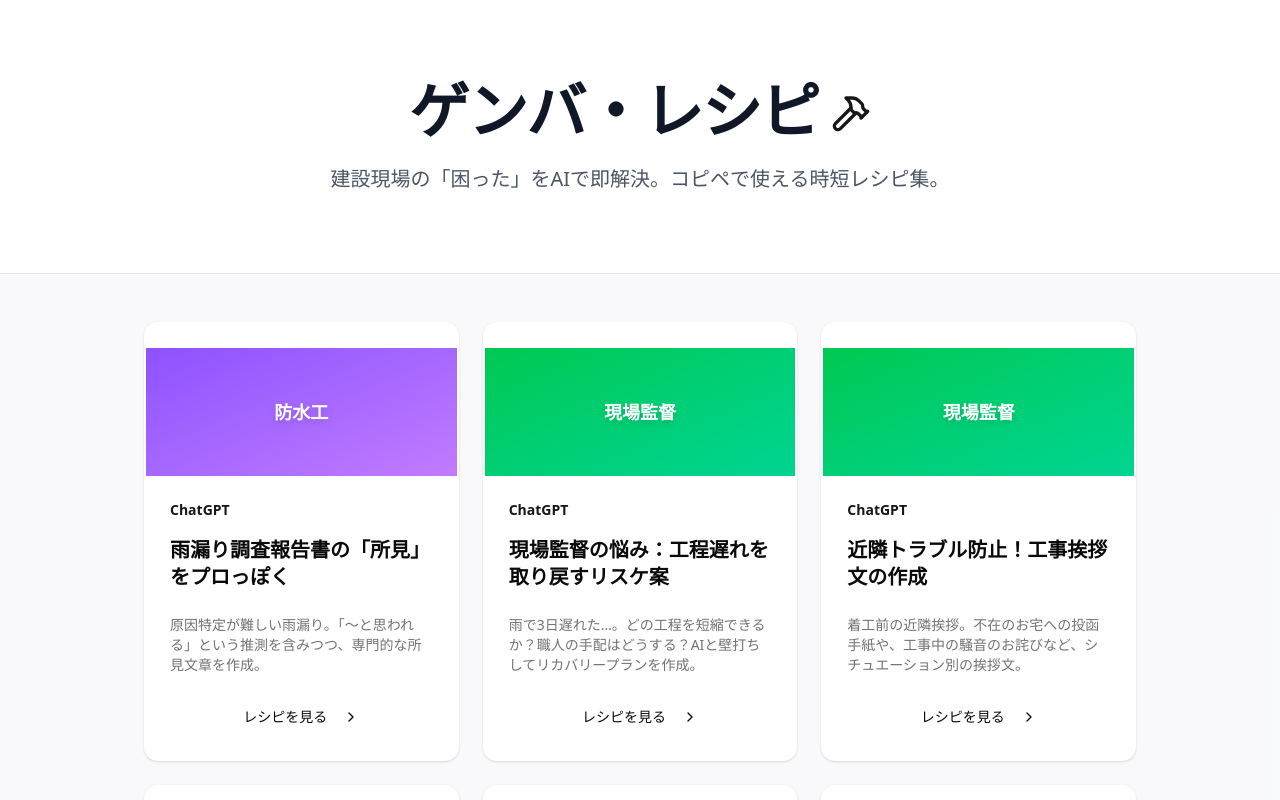
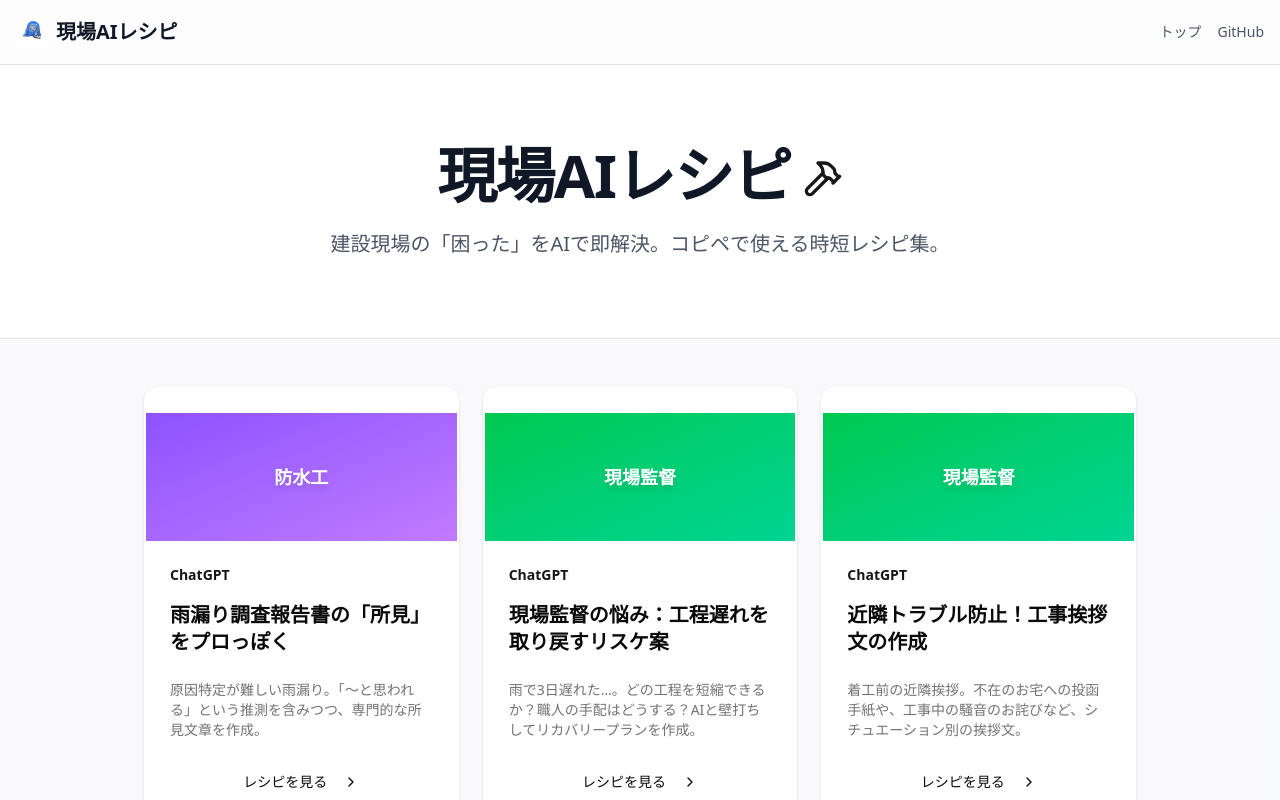
Before and after one commit to nogutaku1/gemba-recipe, a Next.js app: page / in a window 1280 px wide. Shown: the top 800 px of the page. Built offline with nearby package versions, Linux system fonts and the light colour scheme.

Commit message:
Add Header, rename site to Gemba AI Recipe, and fix links

```diff
--- a/app/layout.tsx
+++ b/app/layout.tsx
@@ -1,6 +1,7 @@
 import type { Metadata } from "next";
 import { Inter, Noto_Sans_JP } from "next/font/google";
 import "./globals.css";
+import Header from "@/components/Header";
 
 const inter = Inter({ subsets: ["latin"], variable: "--font-inter" });
 const notoSansJP = Noto_Sans_JP({
@@ -10,7 +11,7 @@ const notoSansJP = Noto_Sans_JP({
 });
 
 export const metadata: Metadata = {
-  title: "ゲンバ・レシピ | 建設現場のAI活用レシピ集",
+  title: "現場AIレシピ | 建設現場のAI活用レシピ集",
   description: "建設現場の『困った』をAIで即解決。コピペで使える時短レシピ集。",
 };
 
@@ -22,6 +23,7 @@ export default function RootLayout({
   return (
     <html lang="ja">
       <body className={`${inter.variable} ${notoSansJP.variable} font-sans antialiased bg-gray-50 text-gray-900`}>
+        <Header />
         {children}
       </body>
     </html>
--- a/app/page.tsx
+++ b/app/page.tsx
@@ -26,7 +26,7 @@ export default function Home() {
       <section className="bg-white border-b py-20 px-4">
         <div className="max-w-5xl mx-auto text-center">
           <h1 className="text-4xl md:text-6xl font-extrabold tracking-tight text-gray-900 mb-6">
-            ゲンバ・レシピ
+            現場AIレシピ
             <Hammer className="inline-block ml-3 h-10 w-10 text-primary mb-2" />
           </h1>
           <p className="text-xl text-gray-600 max-w-2xl mx-auto">
--- /dev/null
+++ b/components/Header.tsx
@@ -0,0 +1,30 @@
+import Link from 'next/link';
+import Image from 'next/image';
+
+export default function Header() {
+    return (
+        <header className="sticky top-0 z-50 w-full border-b bg-white/95 backdrop-blur supports-[backdrop-filter]:bg-white/60">
+            <div className="container flex h-16 items-center px-4">
+                <Link href="/" className="flex items-center gap-2 font-bold text-xl text-gray-900 hover:text-blue-600 transition-colors">
+                    <div className="relative w-8 h-8">
+                        <Image
+                            src="/logo.png"
+                            alt="現場AIレシピ ロゴ"
+                            fill
+                            className="object-contain"
+                        />
+                    </div>
+                    現場AIレシピ
+                </Link>
+                <nav className="ml-auto flex items-center gap-4">
+                    <Link href="/" className="text-sm font-medium text-gray-600 hover:text-blue-600 transition-colors">
+                        トップ
+                    </Link>
+                    <a href="https://github.com/nogutaku1/gemba-recipe" target="_blank" rel="noopener noreferrer" className="text-sm font-medium text-gray-600 hover:text-blue-600 transition-colors">
+                        GitHub
+                    </a>
+                </nav>
+            </div>
+        </header>
+    );
+}
```
Also changed, not shown: public/logo.png (added).
